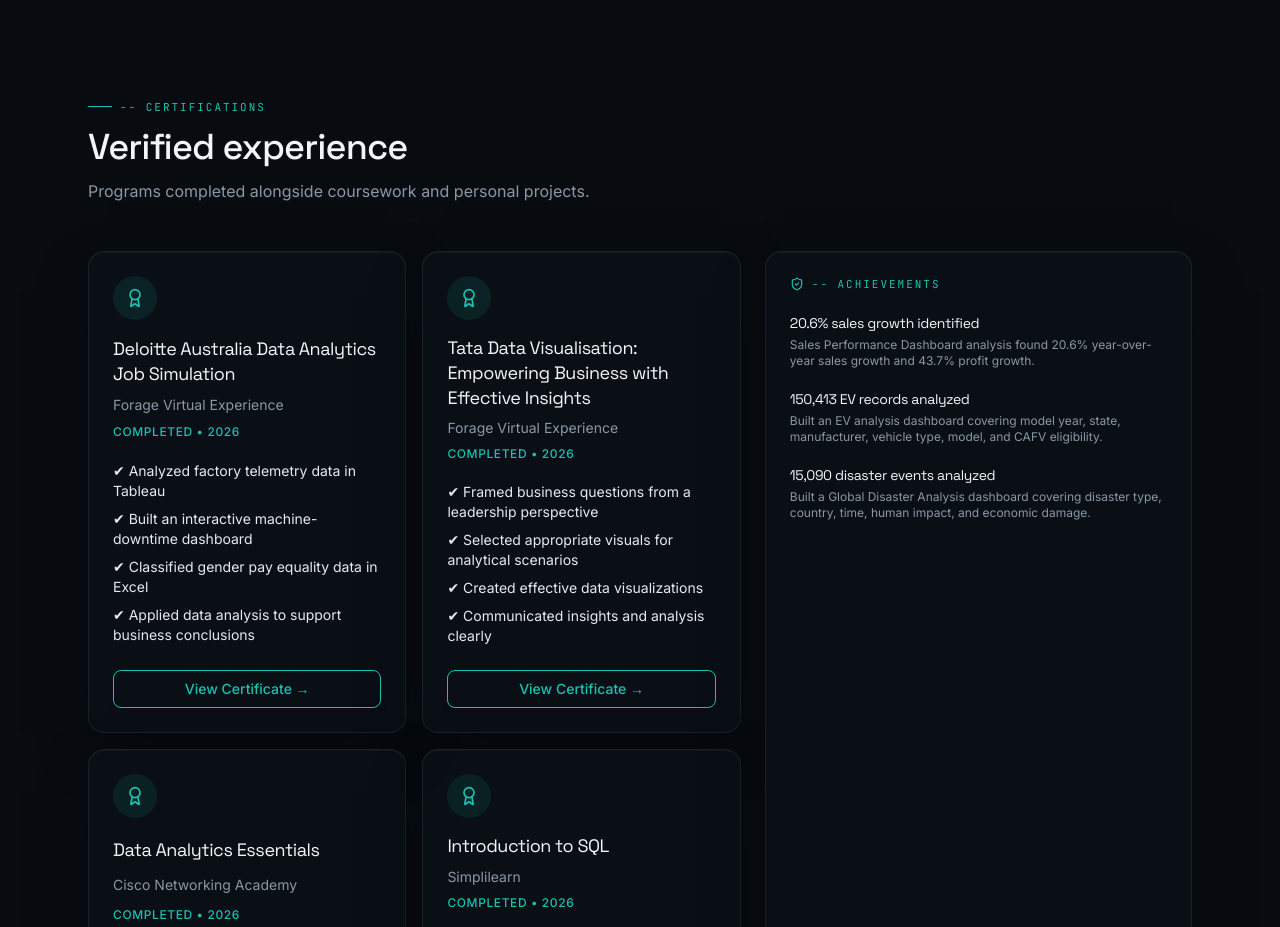
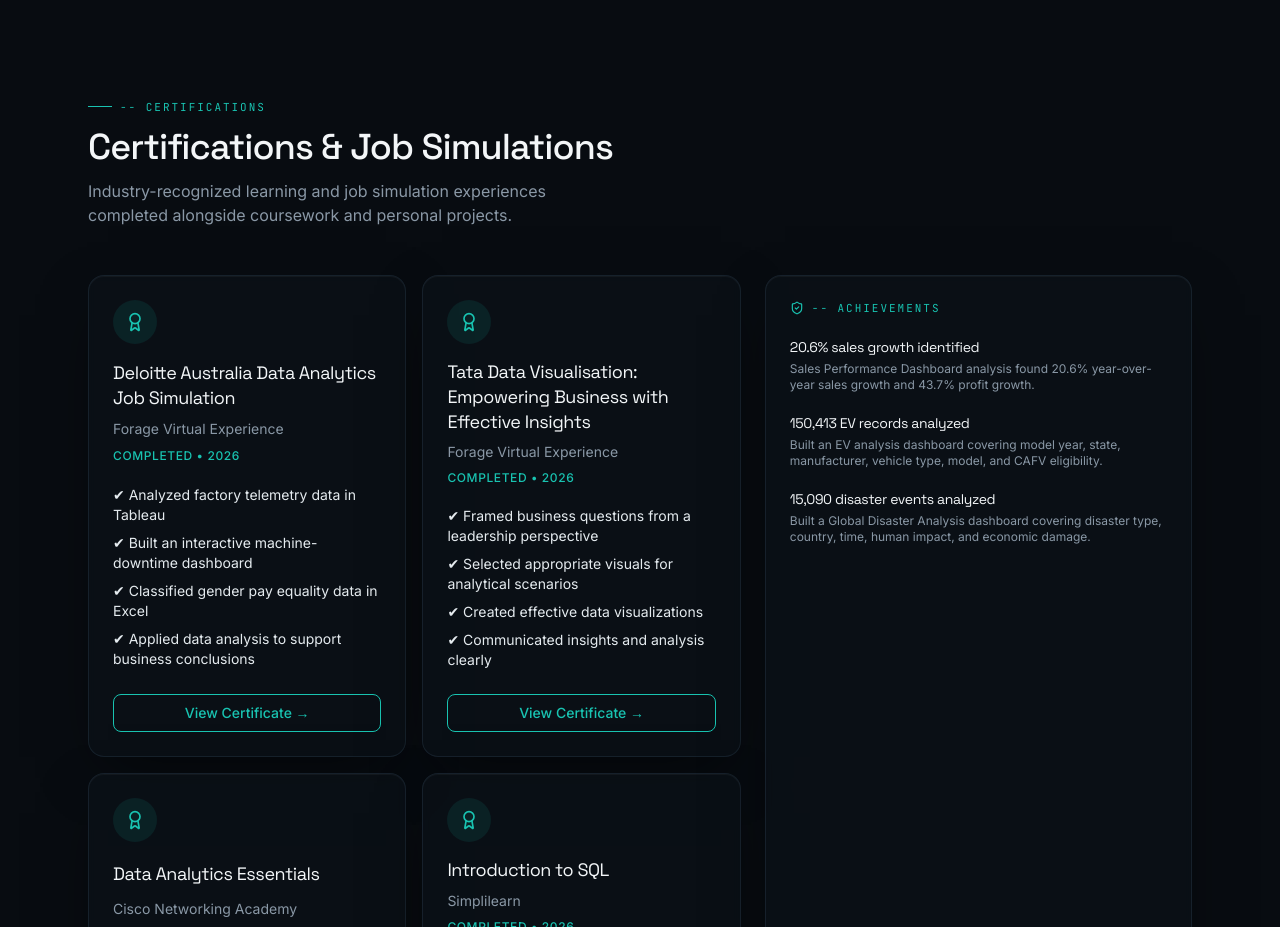
Before and after one commit to bhaskar-nb/portfolio, a Next.js app: page / in a window 1280 px wide. Shown: the part 4580-5507 px from the top of the page. Built offline with nearby package versions, Linux system fonts and the light colour scheme.

Commit message:
Rename verified experience to certifications and job simulations

```diff
--- a/components/Certifications.tsx
+++ b/components/Certifications.tsx
@@ -11,8 +11,8 @@
       <div className="mx-auto max-w-6xl px-4 sm:px-6">
         <SectionHeading
           eyebrow="-- certifications"
-          title="Verified experience"
-          description="Programs completed alongside coursework and personal projects."
+          title="Certifications & Job Simulations"
+          description="Industry-recognized learning and job simulation experiences completed alongside coursework and personal projects."
         />
 
         <div className="grid grid-cols-1 gap-6 lg:grid-cols-5">
```
